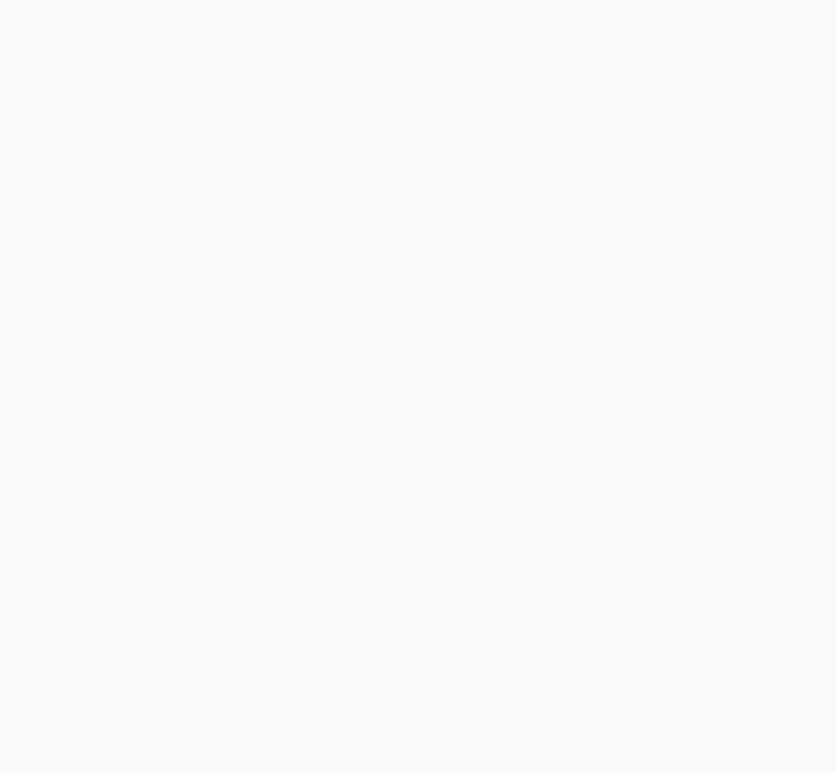
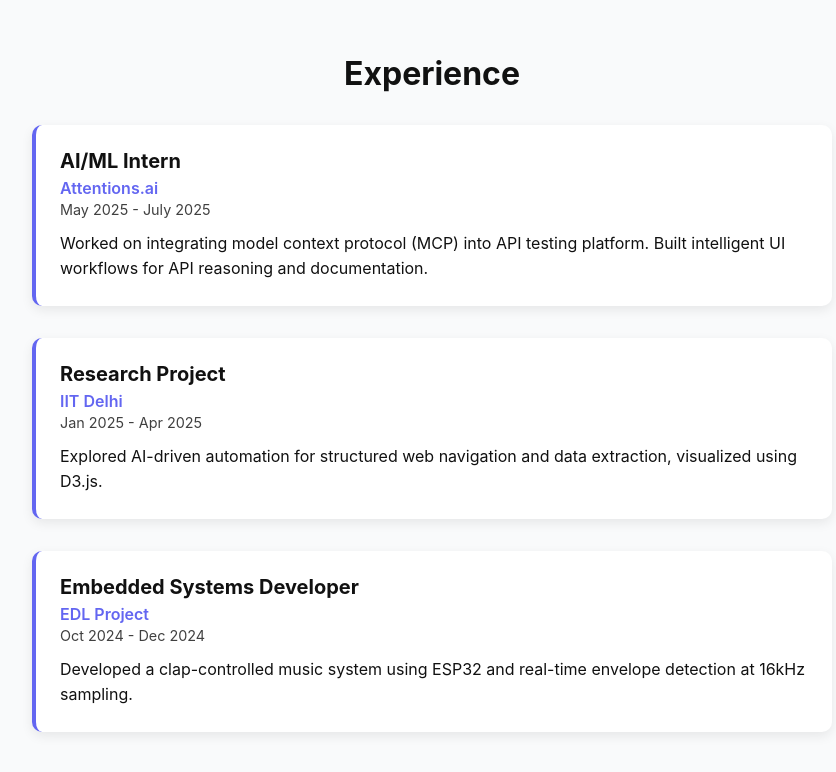
Before and after one commit to khariwalhardik/hardikkhariwal.github.io, a React (Vite) app: page / in a window 1280 px wide. Shown: the part 2313-3085 px from the top of the page, without its empty margins (208-1044 px from the left). Before the commit the page ends 2303 px from the top, so only its background shows below. Built offline with nearby package versions, Linux system fonts and the light colour scheme.

Commit message:
feat: add Experience section with animated timeline and dark mode support

```diff
--- a/src/App.tsx
+++ b/src/App.tsx
@@ -2,6 +2,7 @@ import { Navbar } from "./components/Navbar";
 import { Hero } from "./sections/Hero";
 import { About } from "./sections/About";
 import { Projects } from "./sections/Projects";
+import { Experiences } from "./sections/Experiences";
 
 function App() {
   return (
@@ -10,6 +11,7 @@ function App() {
       <Hero />
       <About />
       <Projects />
+      <Experiences />
     </>
   );
 }
--- /dev/null
+++ b/src/data/experiences.ts
@@ -0,0 +1,23 @@
+export const experiences = [
+  {
+    role: "AI/ML Intern",
+    company: "Attentions.ai",
+    period: "May 2025 - July 2025",
+    description:
+      "Worked on integrating model context protocol (MCP) into API testing platform. Built intelligent UI workflows for API reasoning and documentation.",
+  },
+  {
+    role: "Research Project",
+    company: "IIT Delhi",
+    period: "Jan 2025 - Apr 2025",
+    description:
+      "Explored AI-driven automation for structured web navigation and data extraction, visualized using D3.js.",
+  },
+  {
+    role: "Embedded Systems Developer",
+    company: "EDL Project",
+    period: "Oct 2024 - Dec 2024",
+    description:
+      "Developed a clap-controlled music system using ESP32 and real-time envelope detection at 16kHz sampling.",
+  },
+];
--- /dev/null
+++ b/src/sections/Experiences.tsx
@@ -0,0 +1,82 @@
+import { motion } from "framer-motion";
+import { experiences } from "../data/experiences";
+
+export const Experiences = () => {
+  return (
+    <section
+      id="experience"
+      style={{
+        minHeight: "100vh",
+        padding: "4rem 2rem",
+        background: "var(--bg)",
+        color: "var(--text)",
+        transition: "background 0.3s, color 0.3s",
+      }}
+    >
+      <motion.h2
+        initial={{ opacity: 0, y: -20 }}
+        whileInView={{ opacity: 1, y: 0 }}
+        viewport={{ once: true }}
+        transition={{ duration: 0.6 }}
+        style={{
+          textAlign: "center",
+          fontSize: "2rem",
+          fontWeight: 700,
+          marginBottom: "2rem",
+        }}
+      >
+        Experience
+      </motion.h2>
+
+      <div
+        style={{
+          maxWidth: "800px",
+          margin: "0 auto",
+          display: "flex",
+          flexDirection: "column",
+          gap: "2rem",
+        }}
+      >
+        {experiences.map((exp, index) => (
+          <motion.div
+            key={index}
+            initial={{ opacity: 0, x: index % 2 === 0 ? -30 : 30 }}
+            whileInView={{ opacity: 1, x: 0 }}
+            viewport={{ once: true }}
+            transition={{ delay: index * 0.2 }}
+            style={{
+              background: "var(--card-bg)",
+              borderLeft: "4px solid var(--accent)",
+              padding: "1.5rem",
+              borderRadius: "10px",
+              boxShadow: `0 4px 12px var(--card-shadow)`,
+            }}
+          >
+            <h3 style={{ marginBottom: "0.3rem", fontSize: "1.25rem" }}>
+              {exp.role}
+            </h3>
+            <p
+              style={{
+                fontWeight: 600,
+                color: "var(--accent)",
+                marginBottom: "0.2rem",
+              }}
+            >
+              {exp.company}
+            </p>
+            <p
+              style={{
+                fontSize: "0.9rem",
+                opacity: 0.8,
+                marginBottom: "0.8rem",
+              }}
+            >
+              {exp.period}
+            </p>
+            <p style={{ lineHeight: 1.6 }}>{exp.description}</p>
+          </motion.div>
+        ))}
+      </div>
+    </section>
+  );
+};
```
